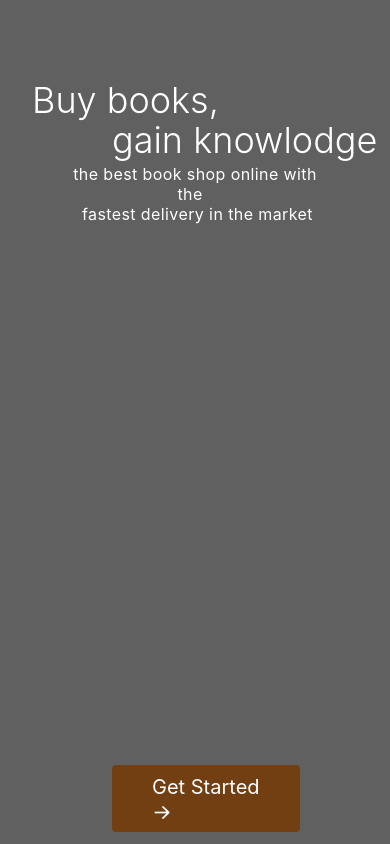
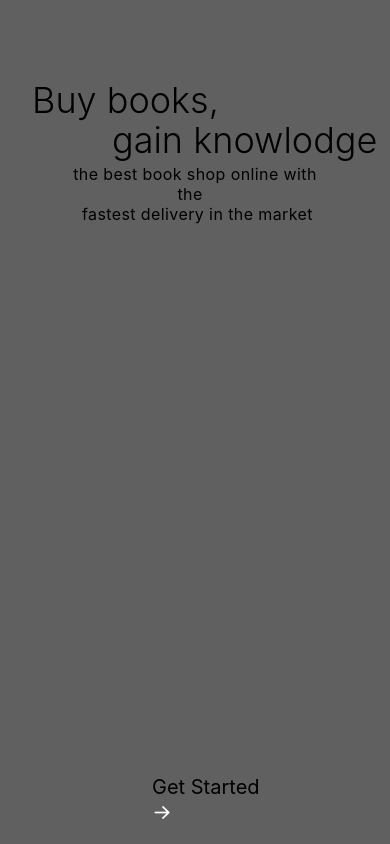
Before and after one commit to nychavs/booklivery, a React Native app: screen / in a window 390 px wide. Built offline with nearby package versions, Linux system fonts and the light colour scheme.

Commit message:
setted base colors project

```diff
--- a/tailwind.config.js
+++ b/tailwind.config.js
@@ -6,6 +6,11 @@ module.exports = {
   ],
   theme: {
     extend: {},
+    colors:{
+      'botao':'#735238',
+      'navbar': '#735238',
+      'busca':'#B2A189'
+    }
   },
   plugins: [],
 }
```
